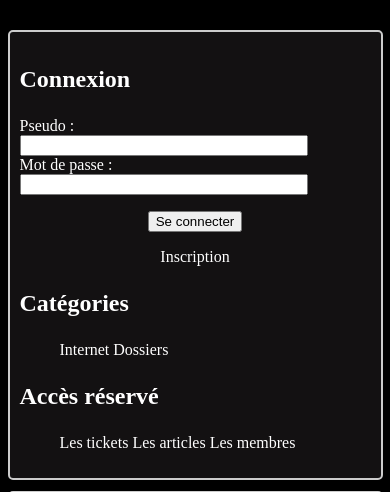
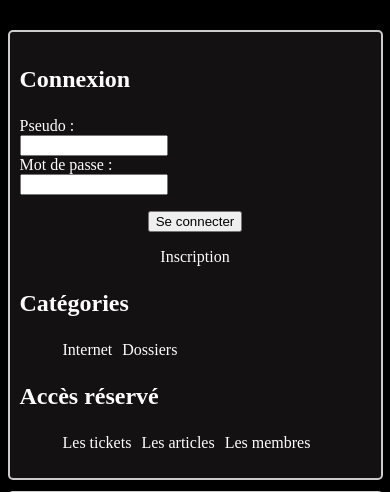
Before and after one commit to ovnie/ovnictus, a PHP site: page /index.php in a window 390 px wide. Shown: the part 59-551 px from the top of the page. Run offline with PHP 8.4, Linux system fonts and the light colour scheme; data comes from the database, SQL or seed files in the repository.

Commit message:
add margin on li, delete ul on file css, modification class .connect at 40% for small screen

```diff
--- a/ovnie.css
+++ b/ovnie.css
@@ -191,7 +191,14 @@ footer{
 
 @media all and (max-width: 1024px)
 {
-	ul li {display:inline;}
+	li{
+		display:inline;
+		margin : 3px;
+	}
+
+	.connect{
+		width: 40%;
+	}
 
 	header{
 		height: 100%;
```
